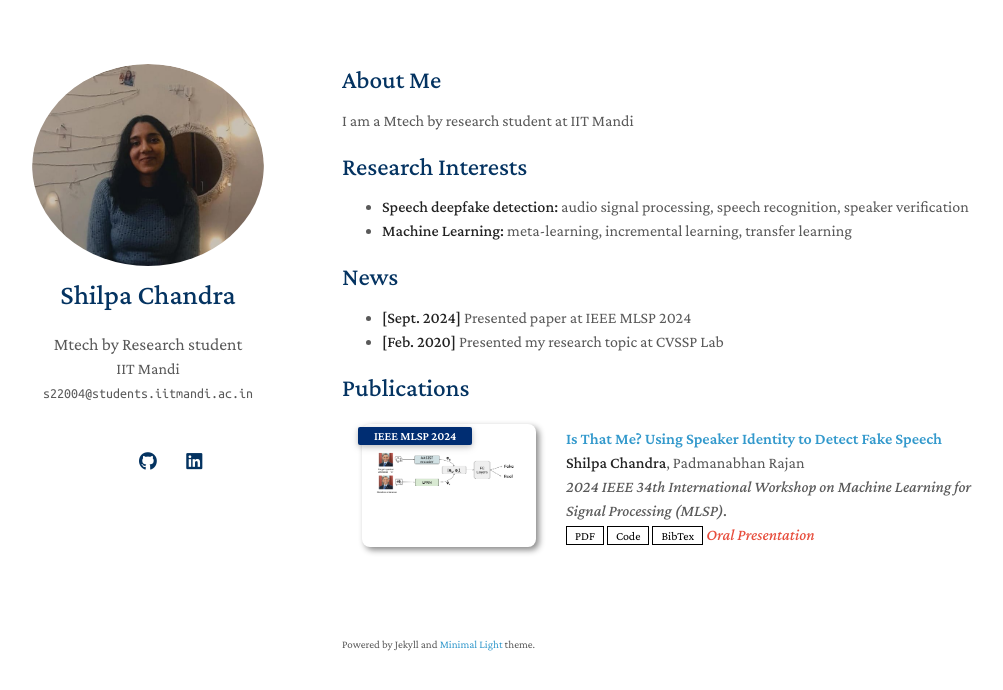
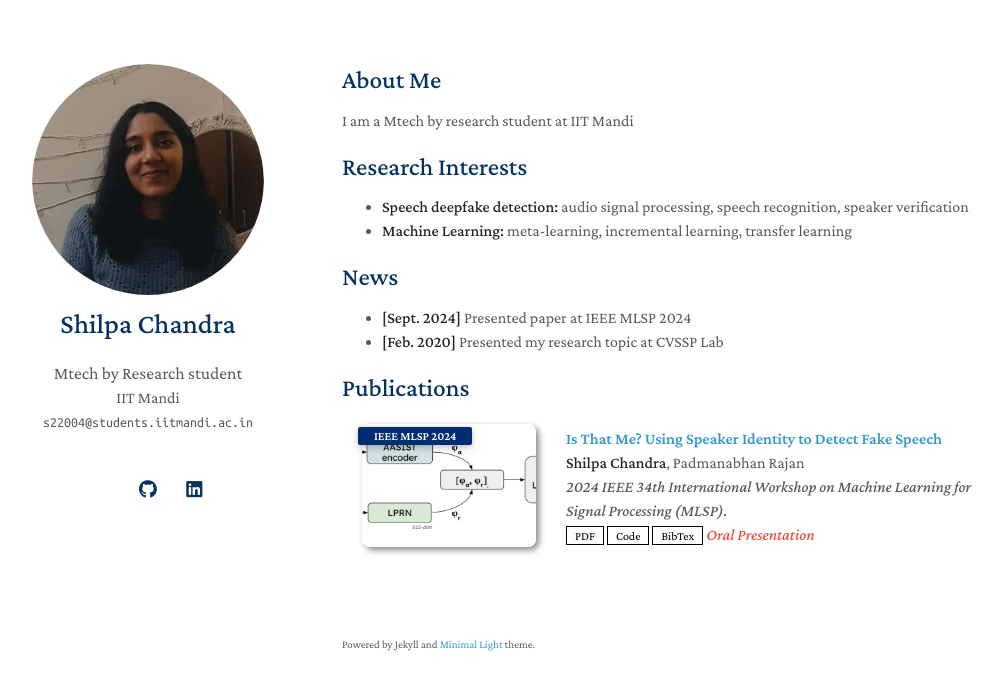
Before and after one commit to shilpac131/shilpac131.github.io, a Jekyll site: the page built from index.md, in a window 1280 px wide. Shown: the top 690 px of the page, without its empty margins (128-1131 px from the left). Built offline with Jekyll 4.4.1, drawn with Linux system fonts in a browser that asks for light colours; a style sheet for code colours, icons or effects is not loaded; our own code applies the rules of GitHub Pages for plain Markdown files.

Commit message:
making changes

```diff
--- a/_config.yml
+++ b/_config.yml
@@ -21,7 +21,7 @@ twitter: https://twitter.com/cosmic_arrays
 
 # Images (e.g., your profile picture and your website's favicon)
 # "favicon" and "favicon_dark" are used for the light and dark modes, respectively.
-avatar: ./assets/img/myphoto1.png
+avatar: ./assets/img/myphoto2.png
 favicon: ./assets/img/favicon.png
 favicon_dark: ./assets/img/favicon-dark.png
 
```
Also changed, not shown: assets/img/mlsp.png, assets/img/myphoto2.png (added).
